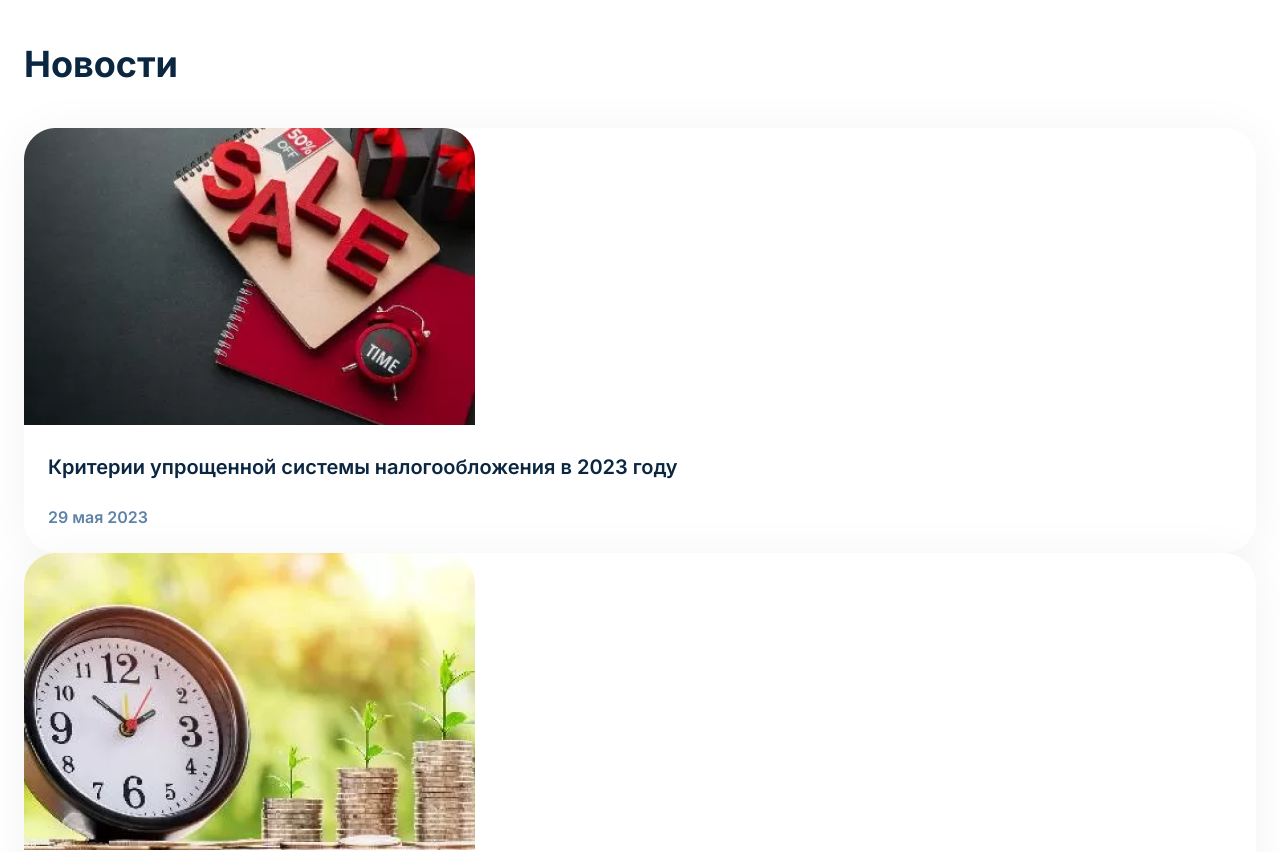
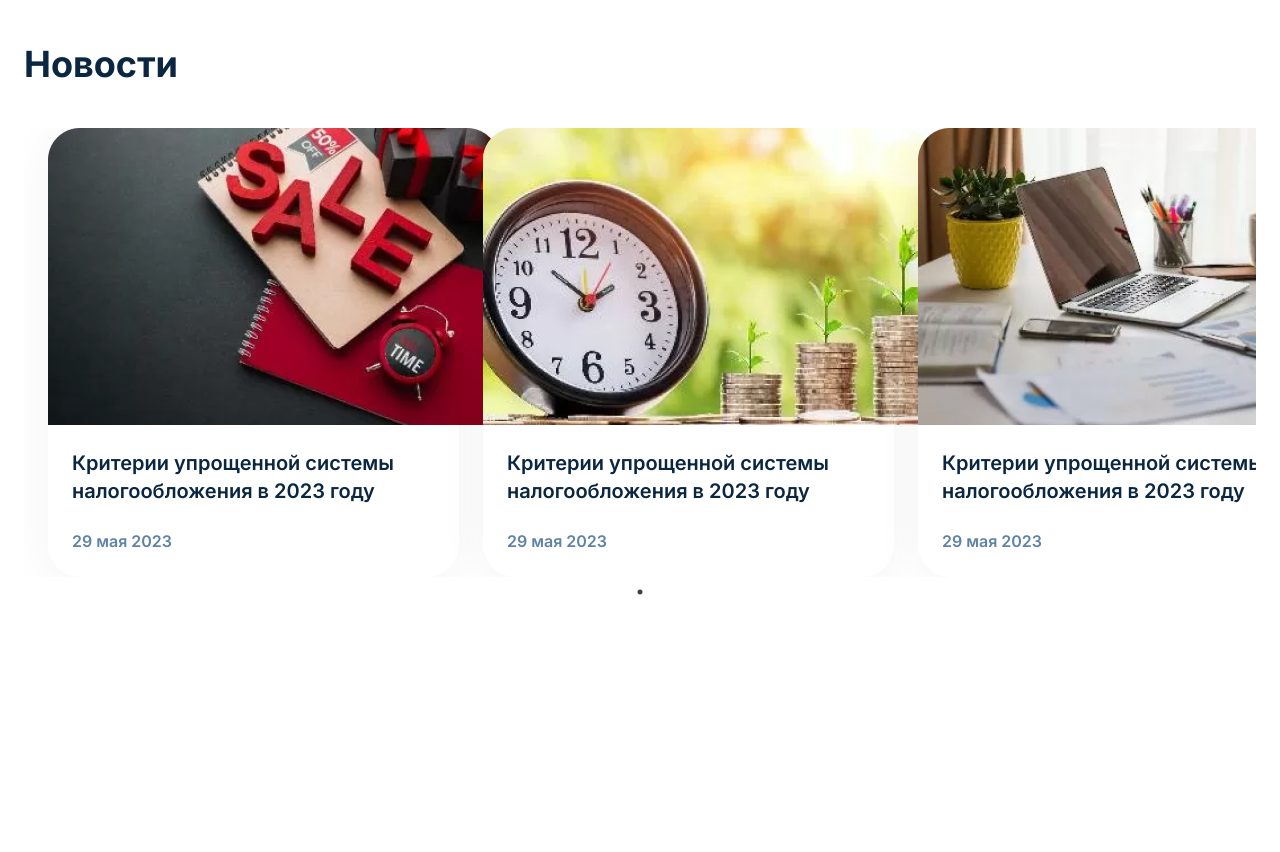
Before and after one commit to cetvrtak/buchhalter, a Vue app: page / in a window 1280 px wide. Shown: the part 880-1732 px from the top of the page. Built offline with nearby package versions, Linux system fonts and the light colour scheme.

Commit message:
Initialize slick on news carousel

```diff
--- a/package.json
+++ b/package.json
@@ -10,7 +10,8 @@
   "dependencies": {
     "core-js": "^3.8.3",
     "jquery": "^3.7.1",
-    "vue": "^3.2.13"
+    "vue": "^3.2.13",
+    "vue-slick": "^1.2.0"
   },
   "devDependencies": {
     "@babel/core": "^7.12.16",
--- a/src/components/NewsSection.vue
+++ b/src/components/NewsSection.vue
@@ -1,8 +1,26 @@
+<script>
+import 'slick-carousel/slick/slick.min.js';
+import 'slick-carousel/slick/slick.css';
+import 'slick-carousel/slick/slick-theme.css';
+import $ from 'jquery';
+
+export default {
+  mounted() {
+    $(this.$refs.slickCarousel).slick({
+      infinite: true,
+      slidesToShow: 3,
+      slidesToScroll: 1,
+      dots: true,
+    });
+  },
+};
+</script>
+
 <template>
   <section class="news-section">
     <div class="news-container">
       <div class="news-title">Новости</div>
-      <div class="news-carousel">
+      <div class="news-carousel" ref="slickCarousel">
         <div class="news-card">
           <div class="news-image-container">
             <img src="../assets/news-image-1.png" alt="" class="news-image" />
@@ -55,6 +73,10 @@
 
   margin-bottom: 40px;
 }
+.slick-track {
+  display: flex;
+  gap: 24px;
+}
 .news-card {
   border-radius: 32px;
   background: #fff;
```
Also changed, not shown: 1 other file (tests, documents, lock files or other folders).
